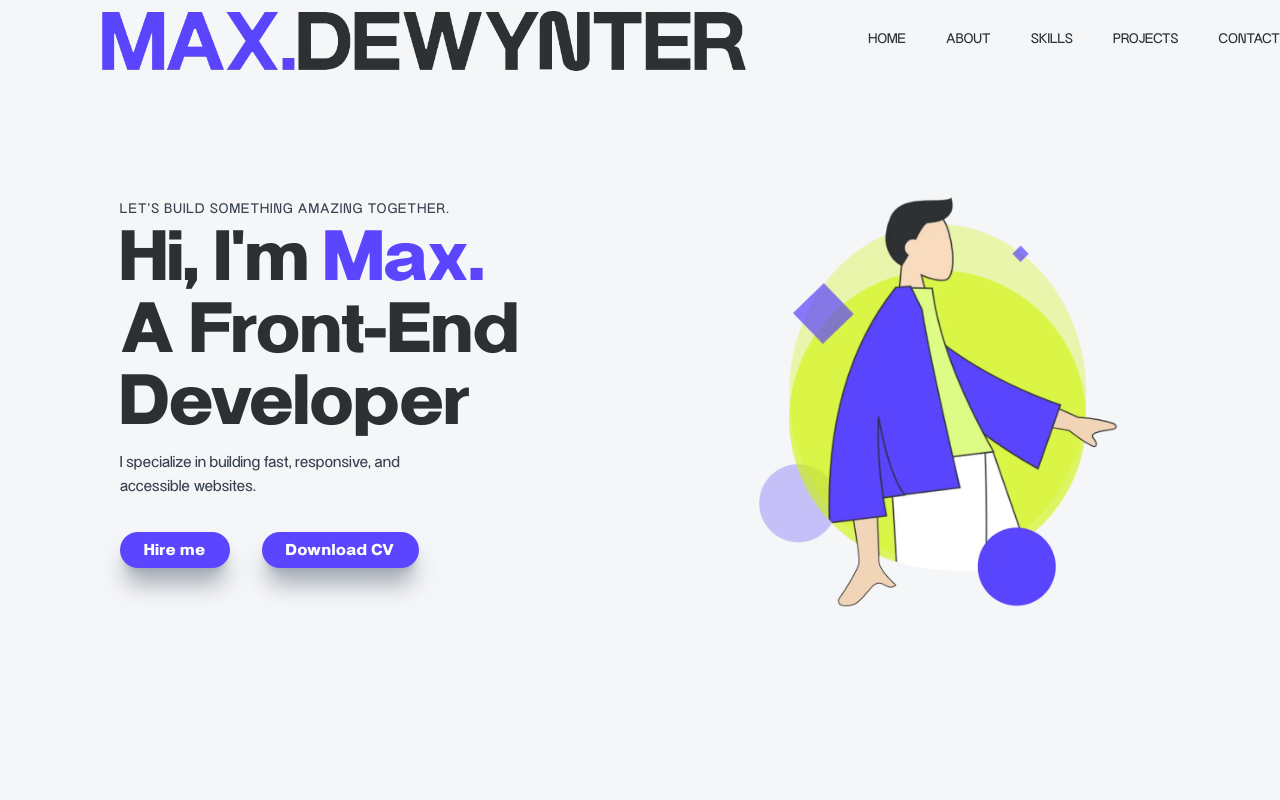
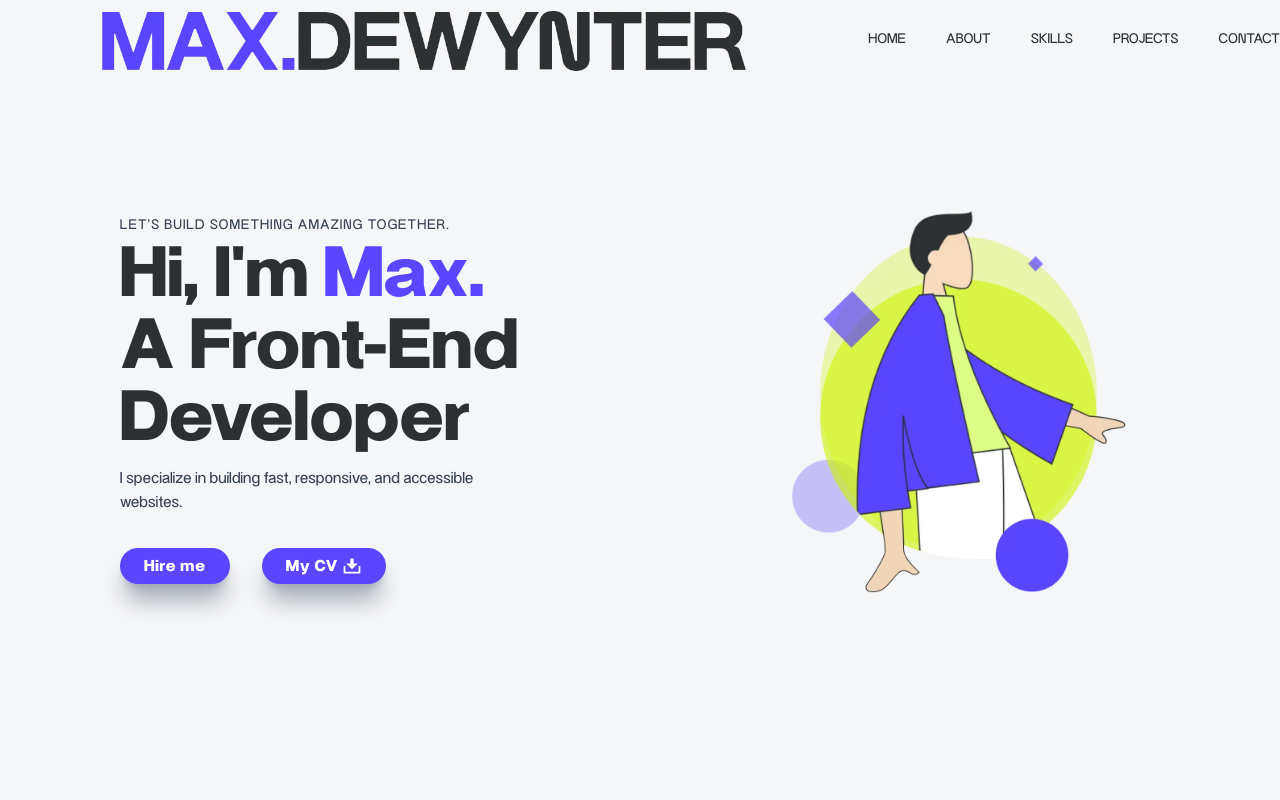
Before and after one commit to maxlearns2code/my-portfolio, a Next.js app: page / in a window 1280 px wide. Shown: the top 800 px of the page. Built offline with nearby package versions, Linux system fonts and the light colour scheme.

Commit message:
add animations

```diff
--- a/app/components/Home.tsx
+++ b/app/components/Home.tsx
@@ -1,15 +1,16 @@
 import Image from "next/image";
 import Link from "next/link";
+import { RiDownload2Fill } from "react-icons/ri";
 
 const Home = () => {
   return (
     <section
       id="home"
-      className="w-full md:h-screen p-10 flex items-center text-center"
+      className="w-full md:h-screen p-10 flex items-center overflow-hidden"
     >
-      <div className="max-w-[1440px] m-auto flex flex-col-reverse md:grid grid-cols-4 gap-8 items-center">
-        <div className="col-span-2 md:ml-20">
-          <p className="uppercase text-sm tracking-widest text-gray-700 text-left">
+      <div className="max-w-[1440px] m-auto flex flex-col-reverse md:flex-row gap-8 items-center">
+        <div className="w-[50%] md:ml-20 text-animation">
+          <p className="uppercase mt-8 text-sm tracking-widest text-gray-700 text-left">
             Let&apos;s build something amazing together.
           </p>
           <h1 className="py-2 text-secondary-color text-left">
@@ -31,13 +32,13 @@ const Home = () => {
               target="_blank"
               rel="noopener noreferrer"
             >
-              <button>Download CV</button>
+              <button className="flex gap-1">My CV <RiDownload2Fill size={20}/></button>
             </Link>
           </div>
         </div>
-        <div className="col-span-2 my-10">
+        <div className="w-[50%] mt-10 md:mt-0 img-animation">
           <Image
-            className="rounded-xl m-auto"
+            className="rounded-xl"
             src="/assets/home.webp"
             alt="character"
             width={705}
--- a/app/globals.scss
+++ b/app/globals.scss
@@ -3,6 +3,7 @@
 @tailwind utilities;
 
 @import "./sass/fonts.scss";
+@import "./sass/animations.scss";
 
 :root {
   --primary-color: #f5f6f7;
--- /dev/null
+++ b/app/sass/_animations.scss
@@ -0,0 +1,25 @@
+@keyframes slideInFromLeft {
+  0% {
+    transform: translateX(-100%);
+  }
+  100% {
+    transform: translateX(0);
+  }
+}
+
+@keyframes slideInFromRight {
+  0% {
+    transform: translateX(100%);
+  }
+  100% {
+    transform: translateX(0);
+  }
+}
+
+.text-animation {
+  animation: slideInFromLeft 2s ease;
+}
+
+.img-animation {
+  animation: slideInFromRight 2s ease;
+}
```
